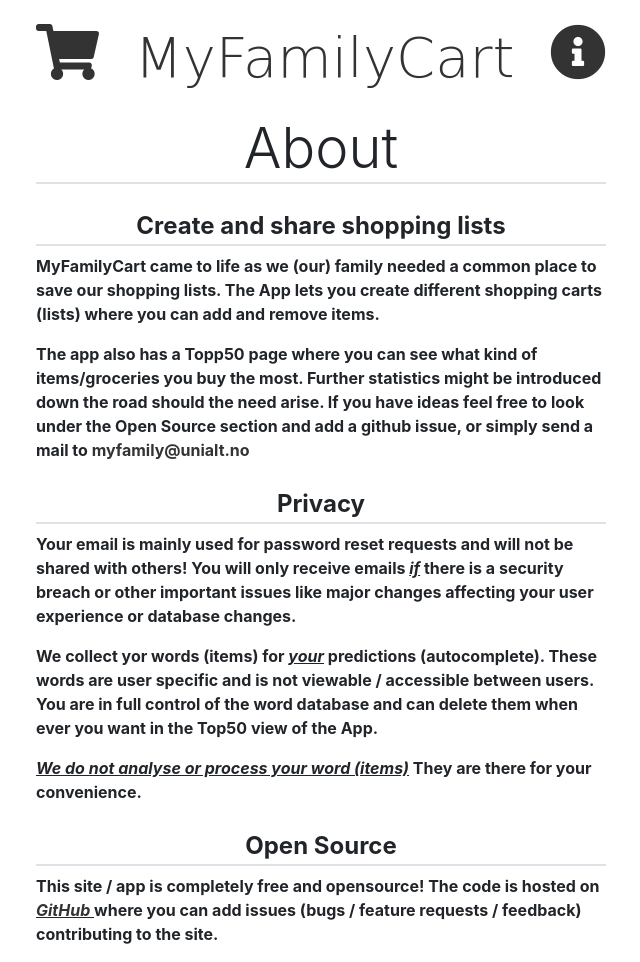
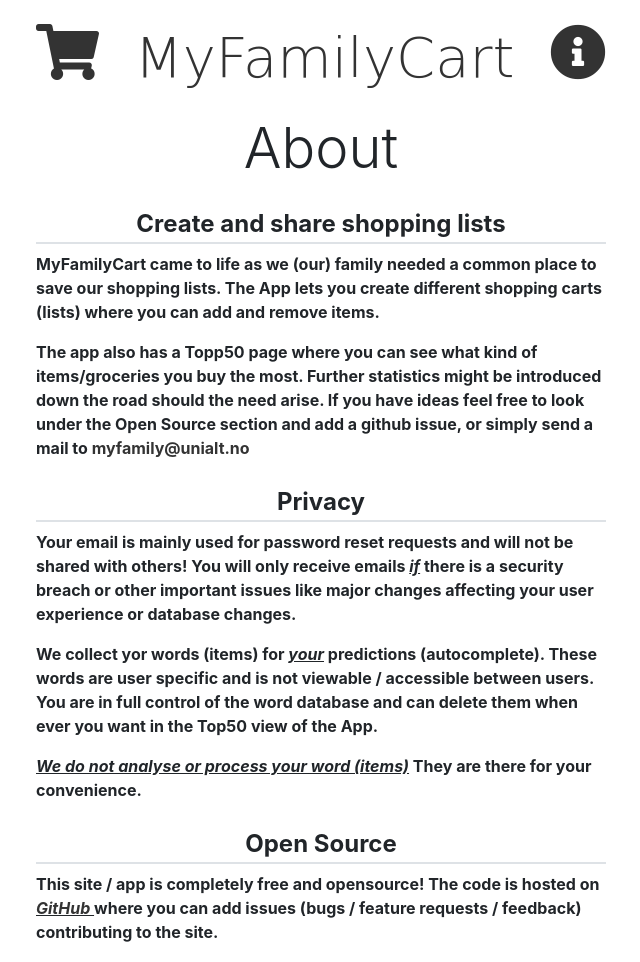
Before and after one commit to izznogooood/myfamilycart, a Django app: page /about/ in a window 1280 px wide. Shown: the whole page, without its empty margins (319-959 px from the left). Run offline with Django 3.2, Linux system fonts and the light colour scheme; some libraries are stand-ins or nearby versions; some web fonts are replaced.

Commit message:
removed redundant classes

```diff
--- a/templates/about.html
+++ b/templates/about.html
@@ -2,9 +2,9 @@
 
 {% block content %}
     <div class="container">
-        <legend class="text-center display-4 border-bottom mt-4">About</legend>
+        <legend class="text-center display-4 mt-4">About</legend>
 
-        <legend class="text-center display-5 border-bottom mt-4">Create and share shopping lists</legend>
+        <legend class="text-center border-bottom mt-4">Create and share shopping lists</legend>
         <p>
             MyFamilyCart came to life as we (our) family needed a common
             place to save our shopping lists. The App lets you create different
@@ -18,7 +18,7 @@
             <a href="mailto:myfamily@unialt.no">myfamily@unialt.no</a>
         </p>
 
-        <legend class="text-center display-5 border-bottom mt-4">Privacy</legend>
+        <legend class="text-center border-bottom mt-4">Privacy</legend>
         <p>
             Your email is mainly used for password reset requests and will not be
             shared with others! You will only receive emails <u><i>if</i></u> there
@@ -36,7 +36,7 @@
             They are there for your convenience.
         </p>
 
-        <legend class="text-center display-5 border-bottom mt-4">Open Source</legend>
+        <legend class="text-center border-bottom mt-4">Open Source</legend>
         <p>
             This site / app is completely free and opensource! The code is
             hosted on<u><i><a href="https://github.com/izznogooood/myfamilycart"> GitHub </a></i></u>
```
